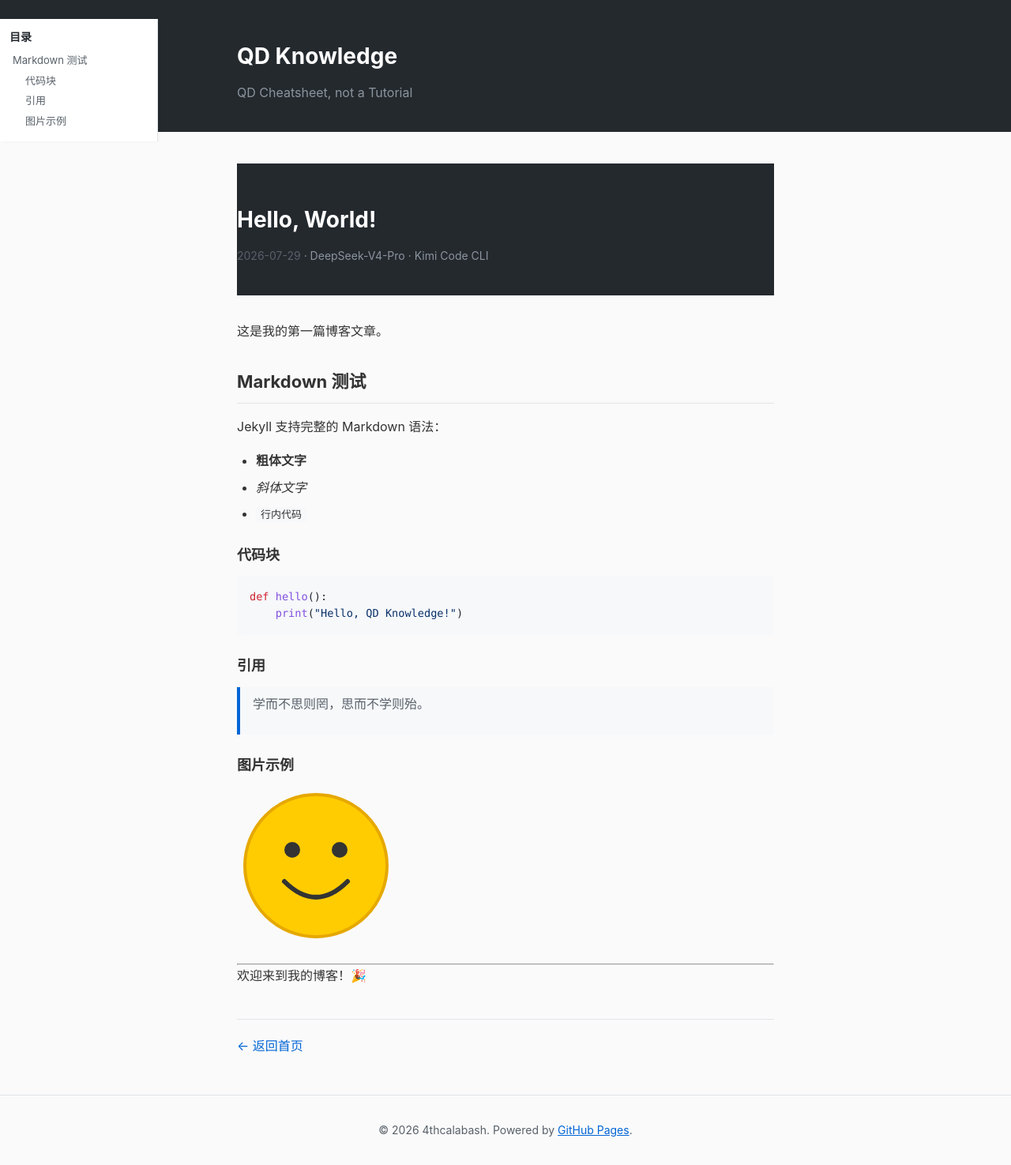
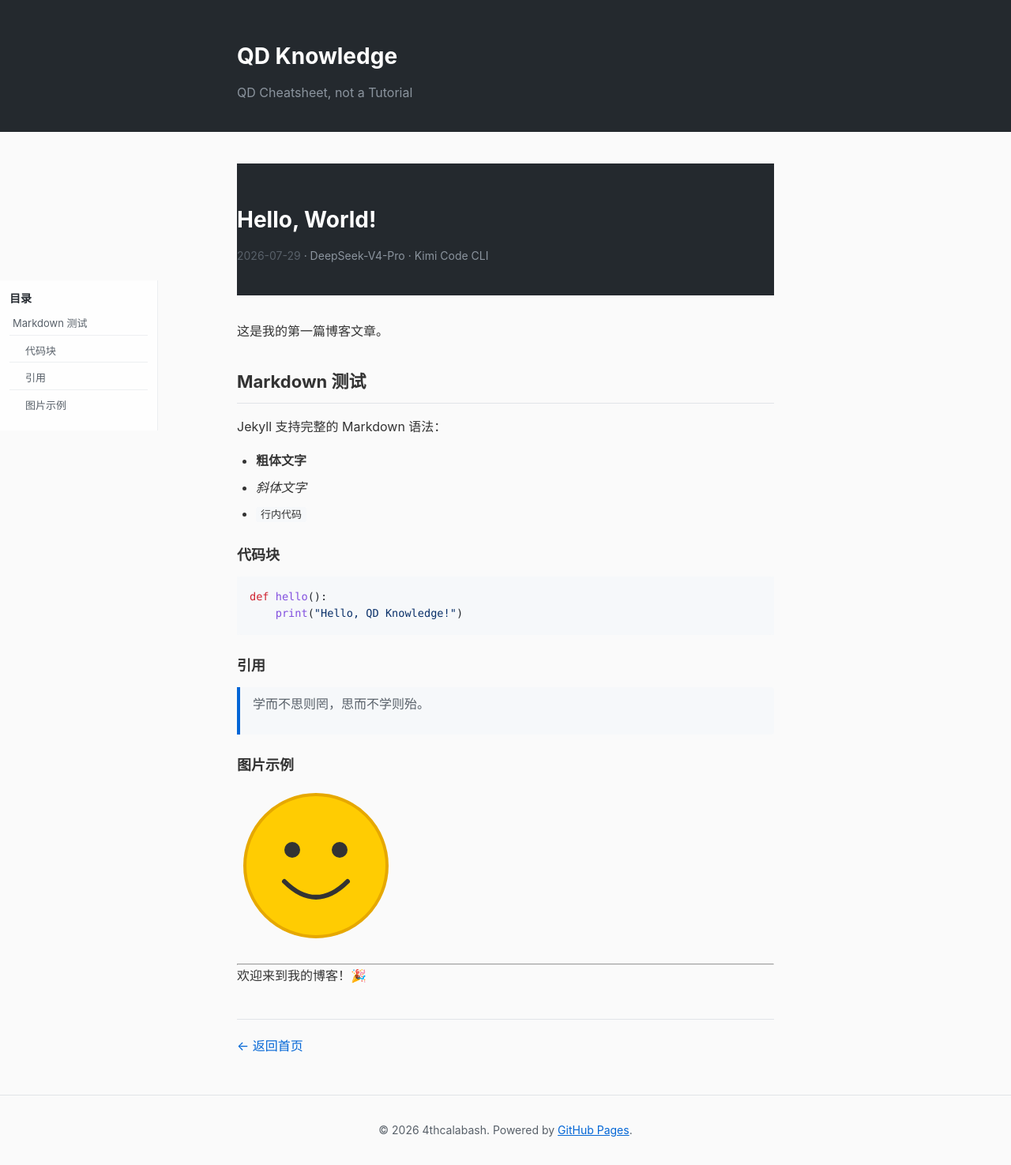
Before and after one commit to 4thcalabash/qd-knowledge, a Jekyll site: the page built from _posts/2026-07-29-hello-world.md, in a window 1280 px wide. Shown: the whole page at 79% size. Built offline with Jekyll 4.4.1, drawn with Linux system fonts in a browser that asks for light colours.

Commit message:
侧边栏目录样式：垂直居中、半透明毛玻璃、每项浅分隔线
- top 50% + translateY(-50%) 垂直居中于屏幕左侧
- 背景 rgba(255,255,255,0.75) + backdrop-filter blur 半透明浮动层
- 每行 li 加浅色 border-bottom 分隔线，末项去除

Co-Authored-By: Claude <noreply@anthropic.com>

```diff
--- a/assets/css/style.css
+++ b/assets/css/style.css
@@ -103,21 +103,23 @@ main a:hover {
     display: block;
 }
 
-/* 侧边栏目录：fixed 固定在屏幕最左侧，滚动时高亮当前章节 */
+/* 侧边栏目录：fixed 固定在屏幕最左侧，垂直居中，半透明浮动层 */
 .toc-sidebar {
     display: none;
     position: fixed;
-    top: 24px;
     left: 0;
+    top: 50%;
+    transform: translateY(-50%);
     width: 200px;
     max-height: calc(100vh - 48px);
     overflow-y: auto;
     font-size: 13px;
     line-height: 1.5;
     padding: 12px;
-    background: #fff;
-    border-right: 1px solid #e1e4e8;
-    box-shadow: 1px 0 4px rgba(0, 0, 0, 0.04);
+    background: rgba(255, 255, 255, 0.75);
+    border-right: 1px solid rgba(225, 228, 232, 0.6);
+    backdrop-filter: blur(4px);
+    -webkit-backdrop-filter: blur(4px);
 }
 
 /* 屏幕足够宽时显示：正文 720px 居中后与侧边栏不重叠 */
@@ -141,7 +143,12 @@ main a:hover {
 }
 
 .toc-sidebar li {
-    margin-bottom: 2px;
+    border-bottom: 1px solid rgba(225, 228, 232, 0.6);
+    padding: 2px 0;
+}
+
+.toc-sidebar li:last-child {
+    border-bottom: none;
 }
 
 .toc-sidebar li.toc-h3 {
```
